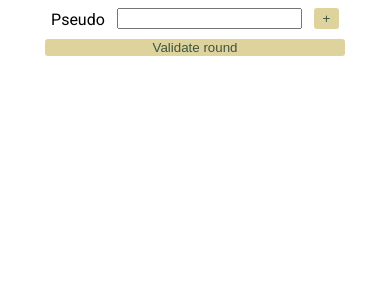
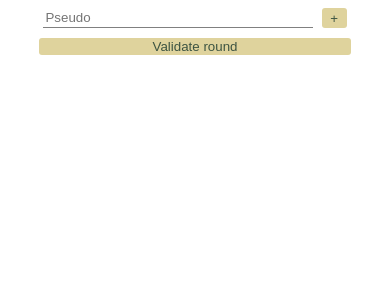
Before and after one commit to E-Mohamed/dutch-score-light, an Angular app: page / in a window 390 px wide. Shown: the top 300 px of the page. Built offline with nearby package versions, Linux system fonts and the light colour scheme.

Commit message:
Add bit of style for input

```diff
--- a/src/app/app.component.html
+++ b/src/app/app.component.html
@@ -1,10 +1,9 @@
 <div class="container">
   <div class="input-name-container">
-    <label for="player-name">Pseudo</label>
-    <input id="player-name" (keyup.enter)="addPlayer()" [formControl]="playerName" />
+    <input class="playerInput" id="player-name" (keyup.enter)="addPlayer()" [formControl]="playerName" placeholder="Pseudo"/>
     <button class="btn add-player" (click)="addPlayer()">+</button>
   </div>
-  <div>
+  <div class="list-container">
     @for (player of players; track $index) {
       <div class="player-item">
           <button (click)="removePlayer($index)" class="btn" tabindex="-1">X</button>
--- a/src/app/app.component.scss
+++ b/src/app/app.component.scss
@@ -4,15 +4,34 @@
     max-width: 300px;
     margin: 0 auto;
 
-    .input-name-container{
+    .list-container {
+      max-height: 90vh;
+      overflow-y: scroll;
+    }
+    .input-name-container {
         display: flex;
         flex-direction:row;
         justify-content: space-around;
         margin-bottom: 10px;
+        height: 20px;
 
-        label {
-            align-self: end;
+        .playerInput{
+          width: 85%;
+          border-color: grey;
+          border-width: 0 0 1px 0;
+          border-style: solid;
+          transition: border-color 0.3s;
+
+          &:focus{
+            outline: none;
+            box-shadow: none;
+            border-color: #dfd39d;
+            border-width: 0 0 2px 0;
+            transition: all 0.3s;
+
+          }
         }
+
 
         .add-player {
             width: 25px;
@@ -21,11 +40,22 @@
 
     .input-score {
         -webkit-appearance: none;
+        border: 1px solid #ccc;
+        border-radius: 4px;
         width: 30px;
+        border-radius: 4px;
+
+        &:focus {
+          outline: none;
+          border-color: #dfd39d;
+
+        }
     }
 
     input[type=number] {
+        appearance: none;
         -moz-appearance: textfield;
+
     }
 
     .validate {
@@ -93,6 +123,9 @@
 }
 
 @media only screen and (max-width: 600px) {
+  .container{
+    max-width: 80vw;
+  }
     .player-item {
       margin-bottom: 20px;
       .total {
```
